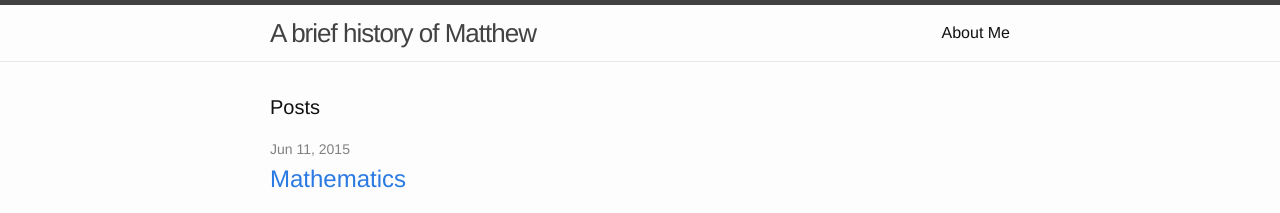
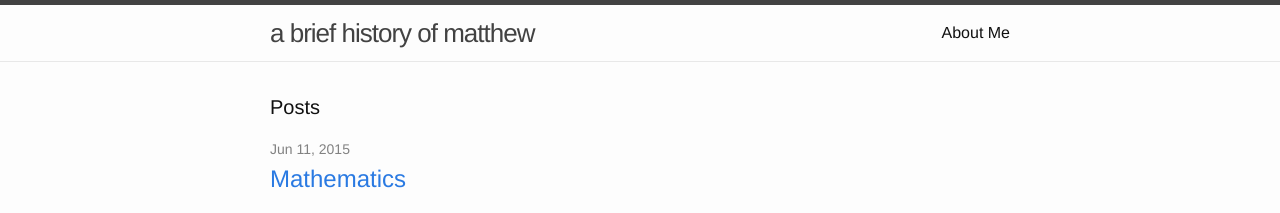
Before and after one commit to matthewdstaley/matthewdstaley.github.io, a Jekyll site: the page built from index.html, in a window 1280 px wide. Shown: the top 213 px of the page. Built offline with Jekyll 4.4.1, drawn with Linux system fonts in a browser that asks for light colours.

```diff
--- a/_config.yml
+++ b/_config.yml
@@ -1,5 +1,5 @@
 # Site settings
-title: A brief history of Matthew
+title: a brief history of matthew
 email: staley.d.matthew@gmail.com
 description: > # this means to ignore newlines until "baseurl:"
   "When we try to pick out anything by istelf, we find it hitched to everything else in the Universe." -- John Muir
```
Also changed, not shown: 2 other files.
